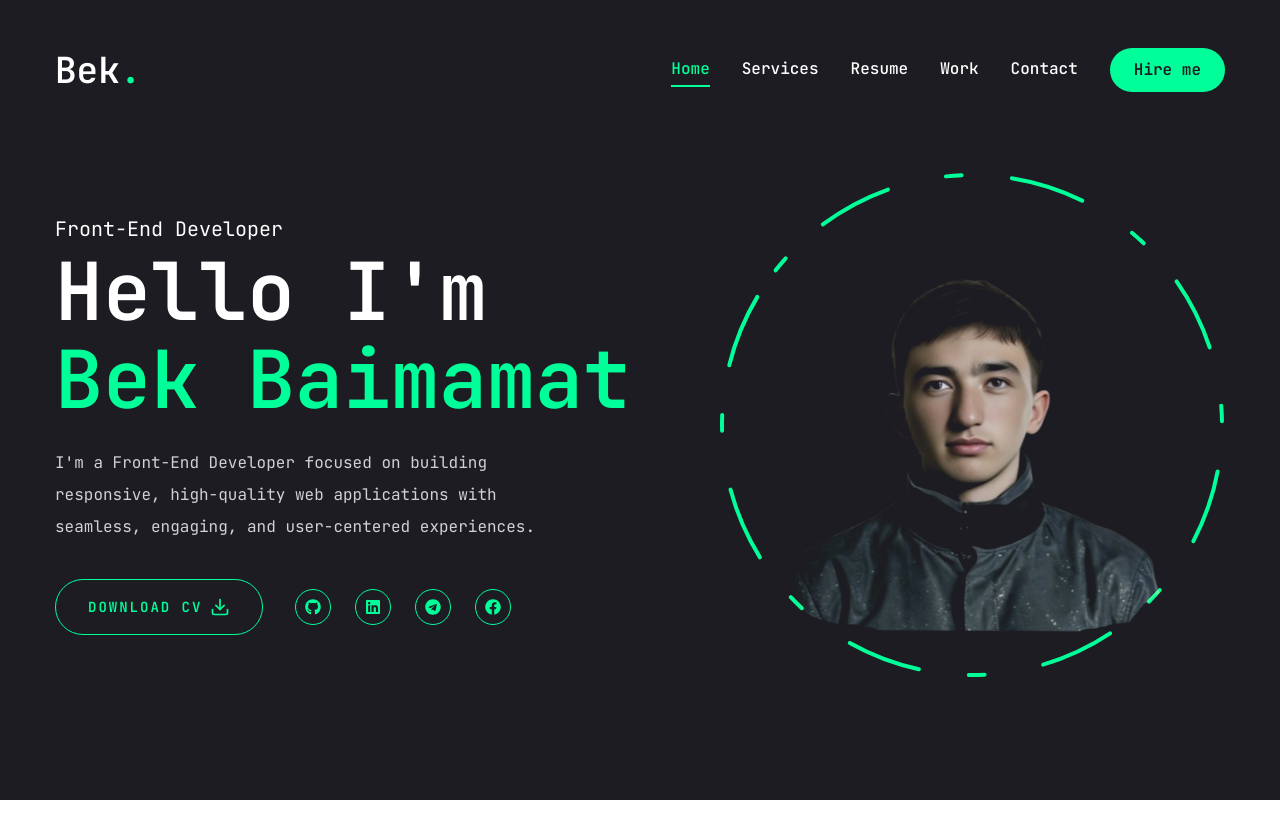
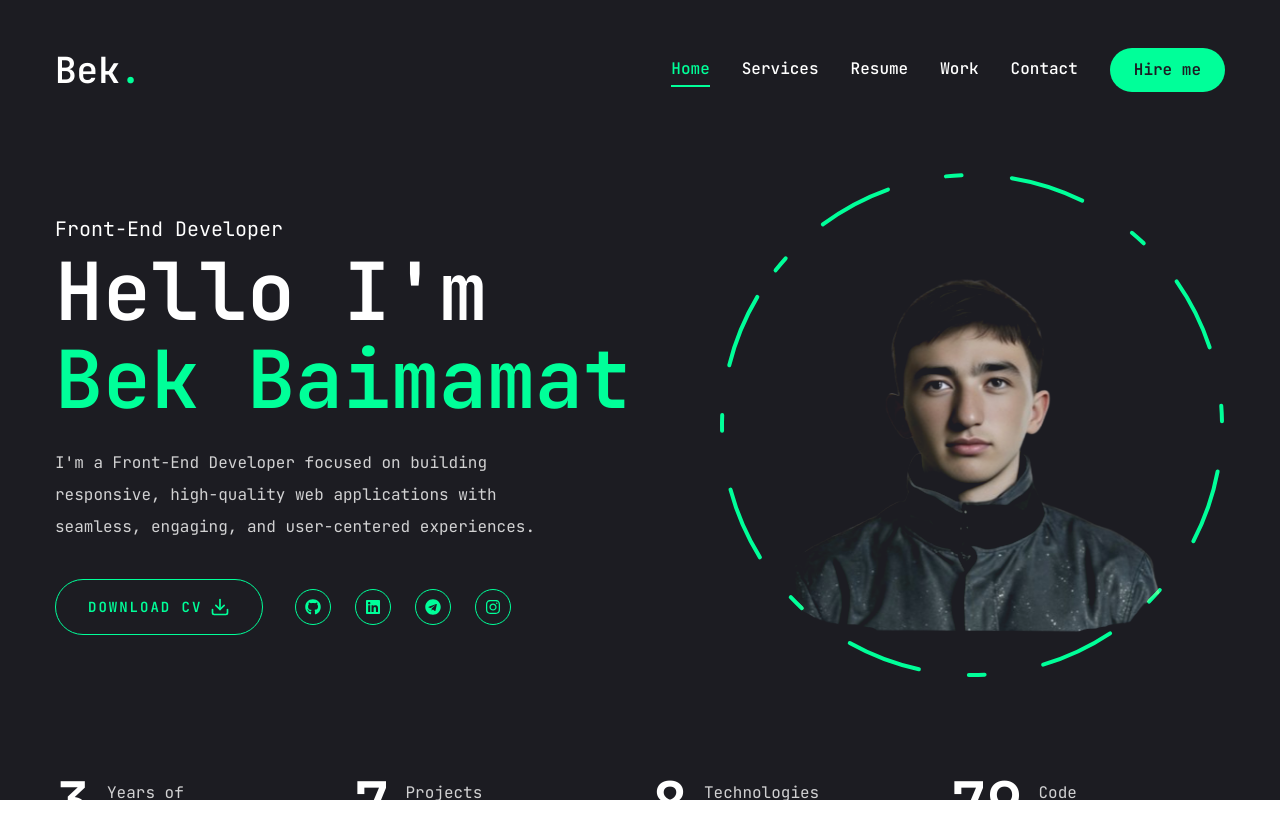
Before and after one commit to bekturb/my-portfolio, a Next.js app: page / in a window 1280 px wide. Shown: the top 838 px of the page. Before the commit the page ends 800 px from the top, so only its background shows below. Built offline with nearby package versions, Linux system fonts and the light colour scheme.

Commit message:
finished hero component

```diff
--- a/package.json
+++ b/package.json
@@ -21,6 +21,7 @@
     "lucide-react": "^0.454.0",
     "next": "15.0.1",
     "react": "19.0.0-rc-69d4b800-20241021",
+    "react-countup": "^6.5.3",
     "react-dom": "19.0.0-rc-69d4b800-20241021",
     "react-icons": "^5.3.0",
     "tailwind-merge": "^2.5.4",
--- a/src/app/page.tsx
+++ b/src/app/page.tsx
@@ -1,9 +1,20 @@
+"use client";
+
 import Photo from "@/components/Photo";
 import Social from "@/components/Social";
+import Stats from "@/components/Stats";
 import { Button } from "@/components/ui/button";
 import { FiDownload } from "react-icons/fi";
 
 export default function Home() {
+
+  const handleDownload = () => {
+    const link = document.createElement('a');
+    link.href = '/assets/resume.pdf';
+    link.download = 'resume.pdf';
+    link.click();
+  };
+
   return (
     <section className="h-full">
       <div className="container mx-auto h-full">
@@ -22,6 +33,7 @@
               <Button
                 variant="outline"
                 size="lg"
+                onClick={handleDownload}
                 className="uppercase flex items-center gap-2 hover:text-primary"
               >
                 <span>Download CV</span>
@@ -41,6 +53,7 @@
           </div>
         </div>
       </div>
+      <Stats />
     </section>
   );
 }
--- a/src/components/Social.tsx
+++ b/src/components/Social.tsx
@@ -1,7 +1,7 @@
 import React from 'react';
 import Link from 'next/link';
 
-import { FaGithub, FaLinkedin, FaTelegram, FaFacebook } from "react-icons/fa";
+import { FaGithub, FaLinkedin, FaTelegram, FaInstagram } from "react-icons/fa";
 
 type socialsType = {
     icon: React.JSX.Element;
@@ -14,10 +14,10 @@
 }
 
 const socials: socialsType[] = [
-    { icon: <FaGithub/>, path: ""},
-    { icon: <FaLinkedin/>, path: ""},
-    { icon: <FaTelegram/>, path: ""},
-    { icon: <FaFacebook/>, path: ""},
+    { icon: <FaGithub/>, path: "https://github.com/bekturb"},
+    { icon: <FaLinkedin/>, path: "https://linkedin.com/in/bektursun-baimamatov-764315278"},
+    { icon: <FaTelegram/>, path: "https://t.me/beka_baitur"},
+    { icon: <FaInstagram/>, path: "https://www.instagram.com/bektursun_baimamatov"},
 ]
 
 const Social = ({containerStyles, iconStyles}: SocialProps) => {
--- /dev/null
+++ b/src/components/Stats.tsx
@@ -0,0 +1,57 @@
+"use client";
+
+import React from 'react';
+import CountUp from "react-countup";
+
+interface IStats {
+    num: number,
+    text: string
+}
+
+const stats: IStats[] = [
+    {
+        num: 3,
+        text: "Years of experience"
+    },
+    {
+        num: 7,
+        text: "Projects completed"
+    },
+    {
+        num: 8,
+        text: "Technologies mastered"
+    },
+    {
+        num: 80,
+        text: "Code commits"
+    }
+]
+
+const Stats = () => {
+  return (
+    <section className='pt-4 pb-12 xl:pt-0 xl:pb-0'>
+        <div className='container mx-auto'>
+            <div className='flex flex-wrap gap-6 max-w-[80vw] mx-auto xl:max-w-none'>
+                {stats.map((item, index) => (
+                    <div
+                        className='flex-1 flex gap-4 items-center justify-center
+                        xl:justify-start'
+                        key={index}>
+                        <CountUp
+                            end={item.num}
+                            duration={5}
+                            delay={2}
+                            className='text-4xl xl:text-6xl font-semibold'
+                        />
+                        <p className={`${item.text.length < 15 ? "max-w-[100px]" : "max-w-[150px]"} leading-snug text-white/80`}>
+                            {item.text}
+                        </p>
+                    </div>
+                ))}
+            </div>
+        </div>
+    </section>
+  )
+}
+
+export default Stats
--- a/src/components/ui/button.tsx
+++ b/src/components/ui/button.tsx
@@ -37,7 +37,7 @@
     const Comp = asChild ? Slot : "button"
     return (
       <Comp
-        className={cn(buttonVariants({ variant, size, className }))}
+        className={cn(buttonVariants({ variant, size, className}))}
         ref={ref}
         {...props}
       />
```
Also changed, not shown: 2 other files (tests, documents, lock files or other folders).
